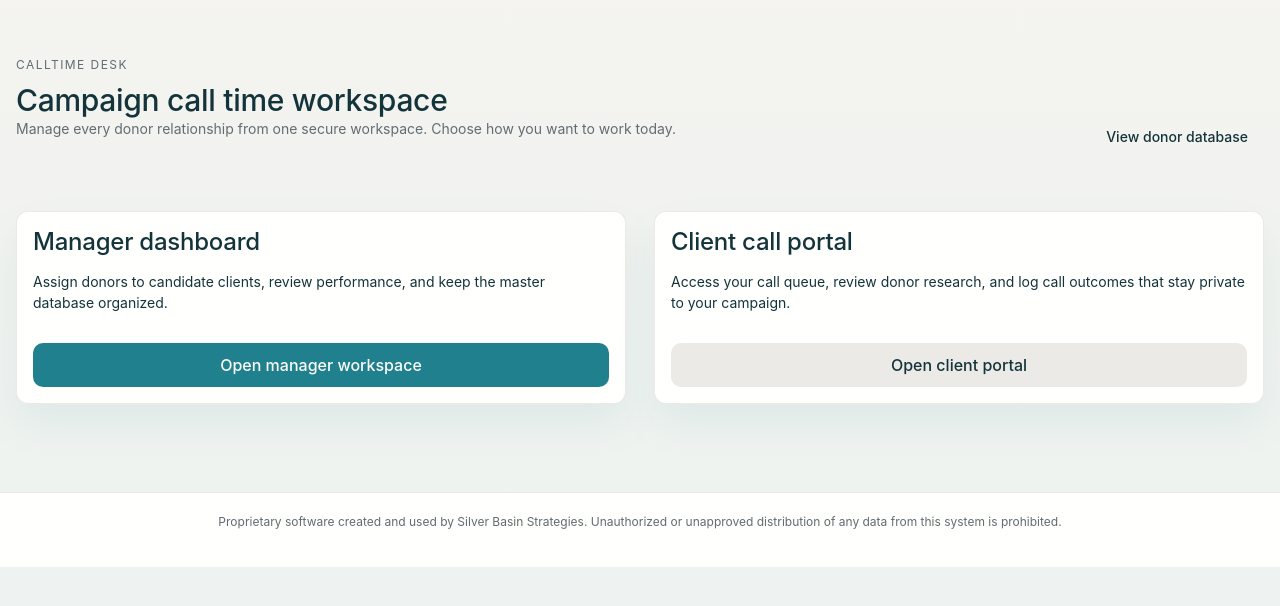
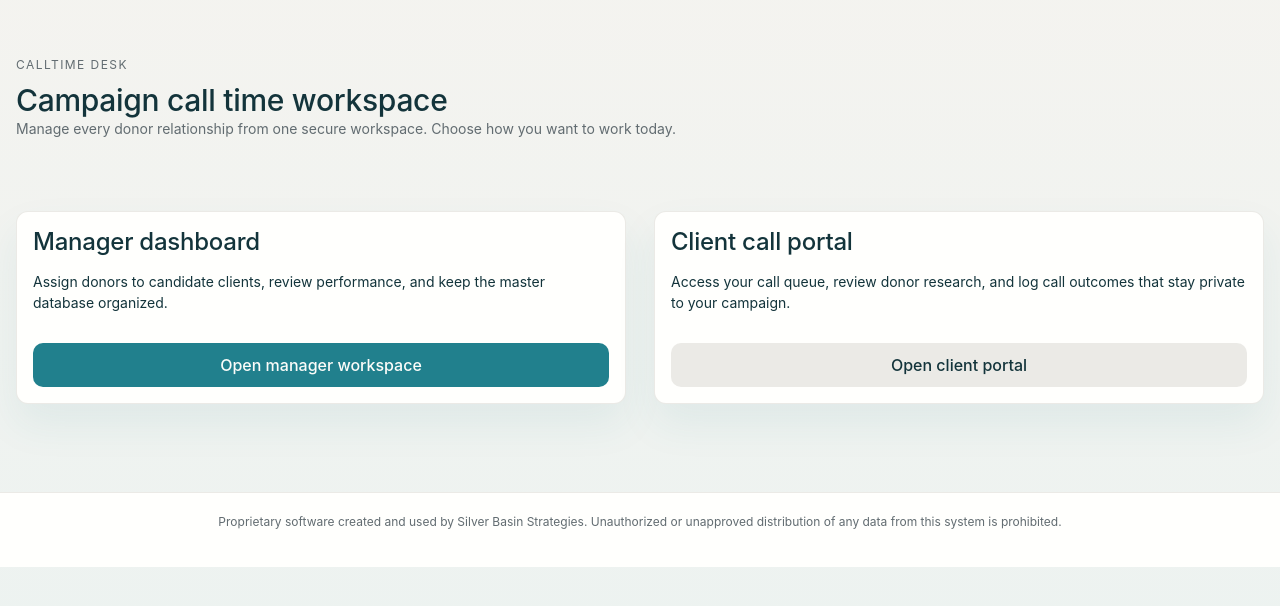
Before and after one commit to noofficial/CallTime, a website: page public/index.html in a window 1280 px wide. Drawn offline with Linux system fonts and the light colour scheme; a web font is replaced by a local one.

Commit message:
Remove donor database link from landing page

```diff
--- a/public/index.html
+++ b/public/index.html
@@ -15,7 +15,6 @@
           <h1>Campaign call time workspace</h1>
           <p class="muted">Manage every donor relationship from one secure workspace. Choose how you want to work today.</p>
         </div>
-        <a class="btn btn--ghost" href="donors.html">View donor database</a>
       </div>
     </div>
   </header>
```
